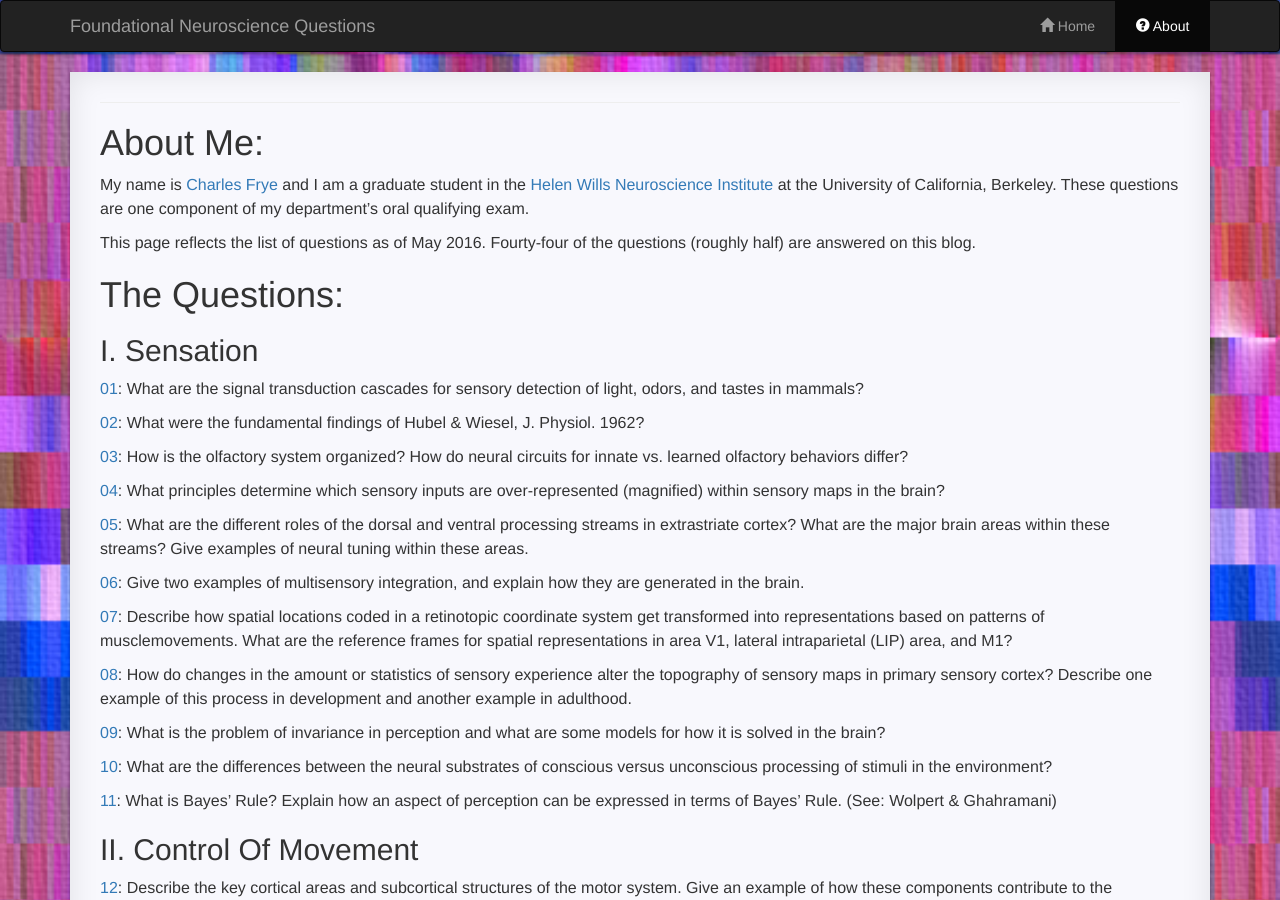
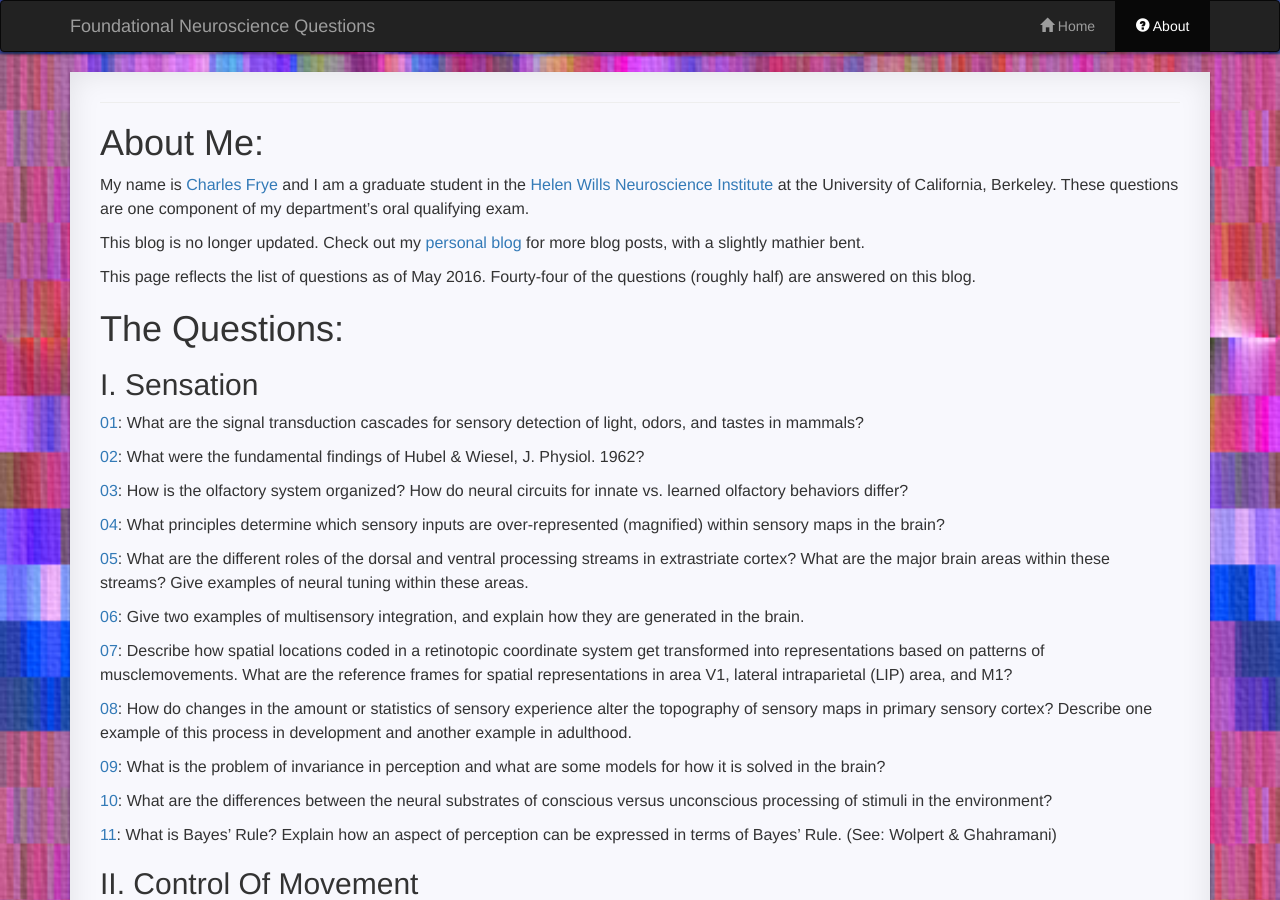
Before and after one commit to charlesfrye/FoundationalNeuroscience, a Jekyll site: the page built from pages/about.md, in a window 1280 px wide and 900 px high. Built offline with Jekyll 4.4.1, drawn with Linux system fonts in a browser that asks for light colours; nearby versions of some CDN libraries; a style sheet for code colours, icons or effects is not loaded.

Commit message:
adds note that page is no longer updates

```diff
--- a/pages/about.md
+++ b/pages/about.md
@@ -8,6 +8,12 @@ icon: glyphicon-question-sign
 
 My name is [Charles Frye](https://charlesfrye.github.io/about) and I am a graduate student in the [Helen Wills Neuroscience Institute](http://neuroscience.berkeley.edu/) at the University of California, Berkeley.
 These questions are one component of my department's  oral qualifying exam.
+
+This blog is no longer updated.
+Check out my
+[personal blog](https://charlesfrye.github.io)
+for more blog posts,
+with a slightly mathier bent.
 
 This page reflects the list of questions as of May 2016.
 Fourty-four of the questions (roughly half) are answered on this blog.
```
